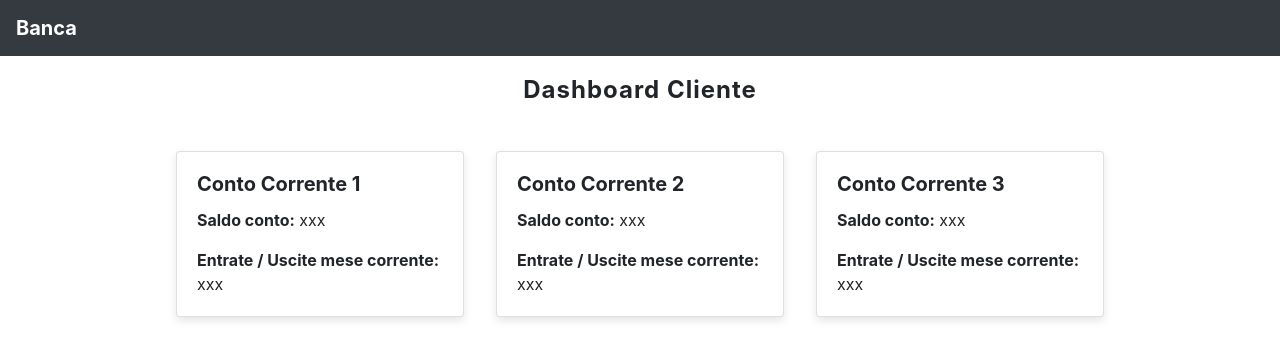
After one commit to GarciaRuferAzael/progetto-db, a Flask app: page /cliente/dashboard in a window 1280 px wide. The commit adds this page. Shown: the top 360 px of the page. Run offline with Flask 3, Linux system fonts and the light colour scheme; some libraries are stand-ins or nearby versions.

Commit message:
Client dashboard

```diff
--- a/app/blueprints/client/__init__.py
+++ b/app/blueprints/client/__init__.py
@@ -25,3 +25,14 @@ def login():
         return redirect(url_for('index'))
 
     return render_template('login.html', form=form)
+
+
+@client_page.route('/dashboard', methods=['GET'])
+def dashboard_cliente():
+    # Mock data for the client dashboard
+    conto_corrente_info = [
+        {'id': 1, 'saldo_conto': 'xxx', 'entrate_uscite_mese': 'xxx'},
+        {'id': 2, 'saldo_conto': 'xxx', 'entrate_uscite_mese': 'xxx'},
+        {'id': 3, 'saldo_conto': 'xxx', 'entrate_uscite_mese': 'xxx'}
+    ]
+    return render_template('dashboard.html', conti=conto_corrente_info)
--- /dev/null
+++ b/app/blueprints/client/templates/client/dashboard.html
@@ -0,0 +1,19 @@
+{% extends 'client_base.html' %}
+
+{% block header %}
+<h1>{% block title %}Dashboard Cliente{% endblock %}</h1>
+{% endblock %}
+
+{% block content %}
+<div class="d-flex flex-row flex-wrap justify-content-center">
+    {% for conto in conti %}
+    <div class="card m-3" style="width: 18rem;">
+        <div class="card-body">
+            <h5 class="card-title">Conto Corrente {{ conto.id }}</h5>
+            <p class="card-text"><strong>Saldo conto:</strong> {{ conto.saldo_conto }}</p>
+            <p class="card-text"><strong>Entrate / Uscite mese corrente:</strong> {{ conto.entrate_uscite_mese }}</p>
+        </div>
+    </div>
+    {% endfor %}
+</div>
+{% endblock %}
--- a/app/blueprints/client/templates/client/login.html
+++ b/app/blueprints/client/templates/client/login.html
@@ -5,6 +5,7 @@
 {% endblock %}
 
 {% block content %}
+<div class="half-container">
     <form action="{{ url_for('client.login') }}" method="POST">
         {{ form.hidden_tag() }}
         <div class="form-group">
@@ -17,4 +18,5 @@
         </div>
         <button type="submit" class="btn btn-custom btn-block">{{ form.submit.label.text }}</button>
     </form>
+</div>
 {% endblock %}
--- a/app/blueprints/director/templates/director/login.html
+++ b/app/blueprints/director/templates/director/login.html
@@ -5,6 +5,7 @@
 {% endblock %}
 
 {% block content %}
+<div class="half-container">
     <form action="{{ url_for('director.login') }}" method="POST">
         {{ form.hidden_tag() }}
         <div class="form-group">
@@ -17,4 +18,5 @@
         </div>
         <button type="submit" class="btn btn-custom btn-block">{{ form.submit.label.text }}</button>
     </form>
+</div>
 {% endblock %}
--- a/app/blueprints/employee/templates/employee/login.html
+++ b/app/blueprints/employee/templates/employee/login.html
@@ -5,6 +5,7 @@
 {% endblock %}
 
 {% block content %}
+<div class="half-container">
     <form action="{{ url_for('employee.login') }}" method="POST">
         {{ form.hidden_tag() }}
         <div class="form-group">
@@ -17,4 +18,5 @@
         </div>
         <button type="submit" class="btn btn-custom btn-block">{{ form.submit.label.text }}</button>
     </form>
+</div>
 {% endblock %}
--- a/app/static/css/style.css
+++ b/app/static/css/style.css
@@ -19,8 +19,9 @@ header h1 {
     letter-spacing: 1px;
 }
 
-.container {
-    max-width: 600px;
+.half-container {
+    width: 50%;
+    margin: auto;
 }
 
 .form-group input {
@@ -60,3 +61,16 @@ header h1 {
     border-color: #bee5eb;
     color: #0c5460;
 }
+
+.card {
+    box-shadow: 0 4px 8px rgba(0, 0, 0, 0.1);
+}
+
+.card-title {
+    font-size: 1.25rem;
+    font-weight: bold;
+}
+
+.card-text {
+    font-size: 1rem;
+}
```
Lines whose indentation alone changed are shown as unchanged.
